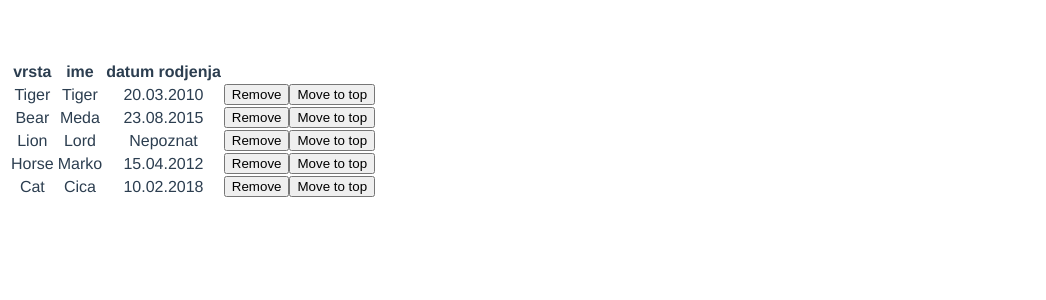
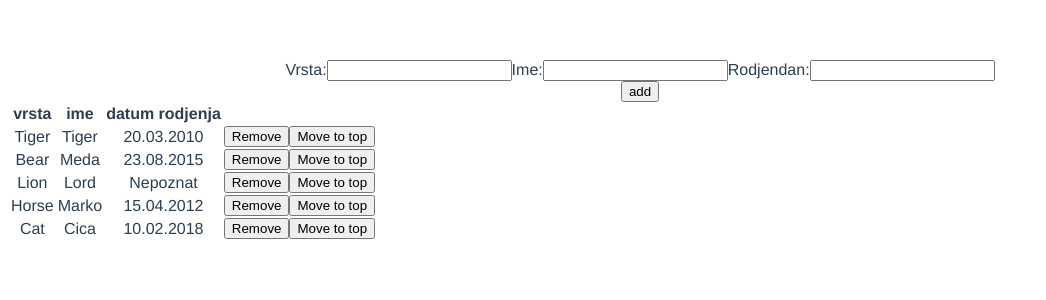
Before and after one commit to nenad1995/EvidencijaZivotinjaZoo, a Vue app: page / in a window 1280 px wide. Shown: the top 300 px of the page, without its empty margins (0-1046 px from the left). Built offline with nearby package versions, Linux system fonts and the light colour scheme.

Commit message:
Zadatak 5

```diff
--- a/src/components/AnimalList.vue
+++ b/src/components/AnimalList.vue
@@ -1,4 +1,16 @@
 <template>
+  <div>
+    <form @submit.prevent="addItem">
+      <div>
+        <label>Vrsta:</label>
+        <input type="text" v-model="animal.specie"  />
+        <label>Ime:</label>
+        <input type="text" v-model="animal.name" />
+        <label>Rodjendan:</label>
+        <input type="text" v-model="animal.birthday">
+      </div>
+      <button type="submit">add</button>
+    </form>
     <table>
       <tr>
         <th>vrsta</th>
@@ -13,6 +25,7 @@
         <button @click="moveToTop(index)">Move to top</button>
       </tr>
     </table>
+  </div>
 </template>
 
 <script>
@@ -25,7 +38,12 @@ export default {
         {specie:"Lion", name:"Lord", birthday:""},
         {specie:"Horse", name:"Marko", birthday:"15.04.2012"},
         {specie:"Cat", name:"Cica", birthday:"10.02.2018"}
-      ]
+      ],
+      animal: {
+        name: '',
+        birthday: '',
+        specie: ''
+      }
     }
   },
 
@@ -40,6 +58,9 @@ export default {
         animal,
         ...this.animals
       ]
+    },
+    addItem() {
+      this.animals.push({...this.animal})
     }
   }
 }
```
Lines whose indentation alone changed are shown as unchanged.
